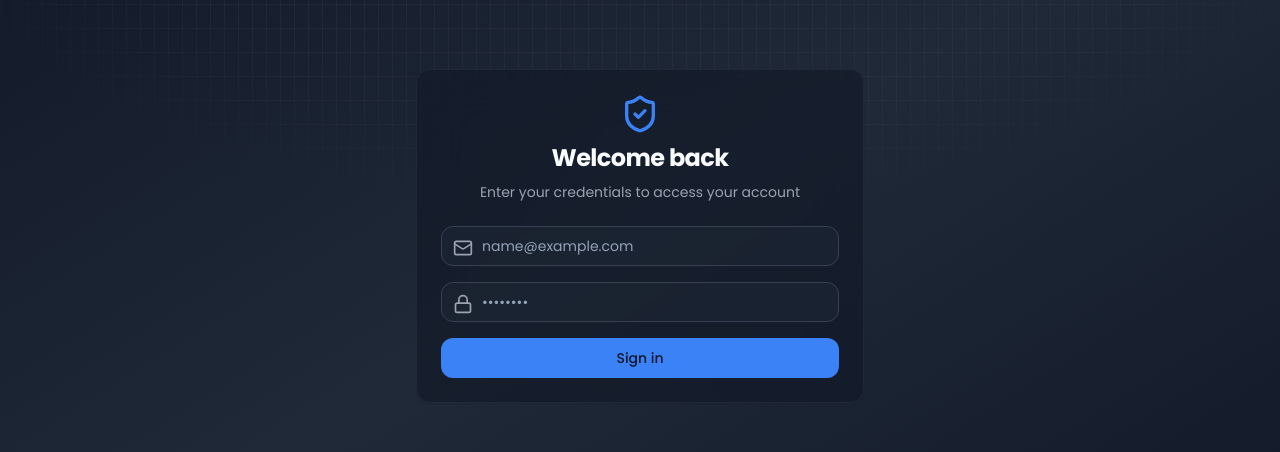
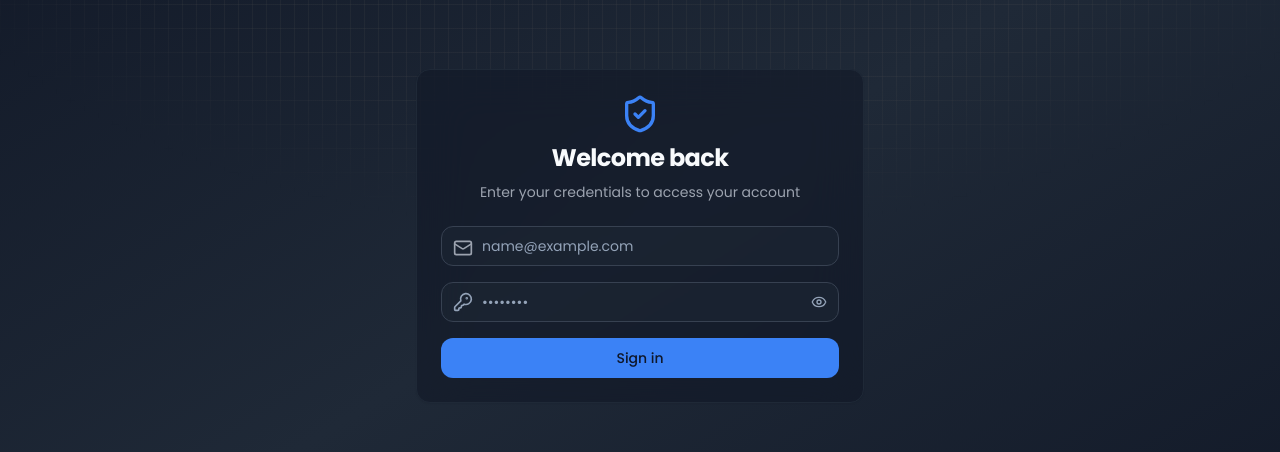
Before and after one commit to SinghAstra/Manual-Auth-Email-X, a Next.js app: page /admin/login in a window 1280 px wide. Shown: the part 164-616 px from the top of the page. Built offline with nearby package versions, Linux system fonts and the light colour scheme.

Commit message:
Admin Login Error Handling

```diff
--- a/app/(auth)/auth/login/page.tsx
+++ b/app/(auth)/auth/login/page.tsx
@@ -150,7 +150,7 @@ const LoginPage = () => {
                         <KeyRound className="absolute left-3 top-2.5 h-5 w-5 text-muted-foreground" />
                         <Input
                           type={showPassword ? "text" : "password"}
-                          placeholder="Enter your password"
+                          placeholder="••••••••"
                           className="pl-10 pr-10"
                           {...field}
                         />
--- a/app/admin/login/page.tsx
+++ b/app/admin/login/page.tsx
@@ -1,51 +1,141 @@
+"use client";
 import { Button } from "@/components/ui/button";
 import { Card } from "@/components/ui/card";
+import {
+  Form,
+  FormControl,
+  FormField,
+  FormItem,
+  FormLabel,
+  FormMessage,
+} from "@/components/ui/form";
 import { Input } from "@/components/ui/input";
-import { LockIcon, MailIcon, ShieldCheckIcon } from "lucide-react";
+import { loginSchema } from "@/lib/validations/auth";
+import { zodResolver } from "@hookform/resolvers/zod";
+import {
+  Eye,
+  EyeOff,
+  KeyRound,
+  Loader2,
+  MailIcon,
+  ShieldCheckIcon,
+} from "lucide-react";
+import { useState } from "react";
+import { useForm } from "react-hook-form";
+import { z } from "zod";
 
 function AdminLoginPage() {
+  const [showPassword, setShowPassword] = useState(false);
+  // const { toast } = useToast();
+  // const router = useRouter();
+
+  const form = useForm({
+    resolver: zodResolver(loginSchema),
+    defaultValues: {
+      email: "",
+      password: "",
+    },
+  });
+
+  const onSubmit = async (data: z.infer<typeof loginSchema>) => {
+    console.log("data --AdminLogin is ", data);
+  };
+
   return (
     <div className="min-h-screen bg-gradient-to-br from-gray-900 via-gray-800 to-gray-900 flex items-center justify-center p-4">
       <div className="absolute inset-0 bg-[linear-gradient(to_right,#4f4f4f2e_1px,transparent_1px),linear-gradient(to_bottom,#4f4f4f2e_1px,transparent_1px)] bg-[size:14px_24px] [mask-image:radial-gradient(ellipse_60%_50%_at_50%_0%,#000_70%,transparent_100%)]" />
 
       <Card className="w-full max-w-md bg-gray-900/60 border border-gray-800 backdrop-blur-xl">
-        <div className="p-6 space-y-6">
+        <Form {...form}>
+          <form
+            onSubmit={form.handleSubmit(onSubmit)}
+            className="p-6 space-y-6"
+          >
             <div className="space-y-2 text-center">
               <ShieldCheckIcon className="w-10 h-10 mx-auto text-primary" />
-            <h1 className="text-2xl font-bold tracking-tight">Welcome back</h1>
+              <h1 className="text-2xl font-bold tracking-tight">
+                Welcome back
+              </h1>
               <p className="text-sm text-gray-400">
                 Enter your credentials to access your account
               </p>
             </div>
 
             <div className="space-y-4">
-            <div className="space-y-2">
+              <FormField
+                control={form.control}
+                name="email"
+                render={({ field }) => (
+                  <FormItem>
+                    <FormLabel className="sr-only">Email</FormLabel>
                     <div className="relative">
                       <MailIcon className="absolute left-3 top-3 h-5 w-5 text-gray-400" />
+                      <FormControl>
                         <Input
+                          {...field}
                           className="pl-10 bg-gray-800/50 border-gray-700 focus:border-primary"
                           placeholder="name@example.com"
                           type="email"
                         />
+                      </FormControl>
                     </div>
-            </div>
+                    <FormMessage />
+                  </FormItem>
+                )}
+              />
 
-            <div className="space-y-2">
+              <FormField
+                control={form.control}
+                name="password"
+                render={({ field }) => (
+                  <FormItem>
+                    <FormLabel className="sr-only">Password</FormLabel>
+                    <FormControl>
                       <div className="relative">
-                <LockIcon className="absolute left-3 top-3 h-5 w-5 text-gray-400" />
+                        <KeyRound className="absolute left-3 top-2.5 h-5 w-5 text-muted-foreground" />
                         <Input
-                  className="pl-10 bg-gray-800/50 border-gray-700 focus:border-primary"
+                          {...field}
+                          className="pl-10 pr-10 bg-gray-800/50 border-gray-700 focus:border-primary"
                           placeholder="••••••••"
-                  type="password"
+                          type={showPassword ? "text" : "password"}
                         />
-              </div>
-            </div>
-
-            <Button className="w-full bg-primary hover:bg-primary/90 text-primary-foreground">
-              Sign in
+                        <Button
+                          type="button"
+                          variant="ghost"
+                          size="sm"
+                          className="absolute right-0 top-0 h-full px-3 py-2 hover:bg-transparent"
+                          onClick={() => setShowPassword(!showPassword)}
+                        >
+                          {showPassword ? (
+                            <EyeOff className="h-5 w-5 text-muted-foreground" />
+                          ) : (
+                            <Eye className="h-5 w-5 text-muted-foreground" />
+                          )}
                         </Button>
                       </div>
+                    </FormControl>
+                    <FormMessage />
+                  </FormItem>
+                )}
+              />
+
+              <Button
+                type="submit"
+                className="w-full bg-primary hover:bg-primary/90 text-primary-foreground"
+                disabled={form.formState.isSubmitting}
+              >
+                {form.formState.isSubmitting ? (
+                  <>
+                    <Loader2 className="h-4 w-4 mr-2 text-muted-foreground animate-spin" />
+                    Wait....
+                  </>
+                ) : (
+                  "Sign in"
+                )}
+              </Button>
             </div>
+          </form>
+        </Form>
       </Card>
     </div>
   );
--- a/components/ui/form.tsx
+++ b/components/ui/form.tsx
@@ -1,8 +1,8 @@
-"use client"
+"use client";
 
-import * as React from "react"
-import * as LabelPrimitive from "@radix-ui/react-label"
-import { Slot } from "@radix-ui/react-slot"
+import * as LabelPrimitive from "@radix-ui/react-label";
+import { Slot } from "@radix-ui/react-slot";
+import * as React from "react";
 import {
   Controller,
   ControllerProps,
@@ -10,23 +10,23 @@ import {
   FieldValues,
   FormProvider,
   useFormContext,
-} from "react-hook-form"
+} from "react-hook-form";
 
-import { cn } from "@/lib/utils"
-import { Label } from "@/components/ui/label"
+import { Label } from "@/components/ui/label";
+import { cn } from "@/lib/utils";
 
-const Form = FormProvider
+const Form = FormProvider;
 
 type FormFieldContextValue<
   TFieldValues extends FieldValues = FieldValues,
   TName extends FieldPath<TFieldValues> = FieldPath<TFieldValues>
 > = {
-  name: TName
-}
+  name: TName;
+};
 
 const FormFieldContext = React.createContext<FormFieldContextValue>(
   {} as FormFieldContextValue
-)
+);
 
 const FormField = <
   TFieldValues extends FieldValues = FieldValues,
@@ -38,21 +38,21 @@ const FormField = <
     <FormFieldContext.Provider value={{ name: props.name }}>
       <Controller {...props} />
     </FormFieldContext.Provider>
-  )
-}
+  );
+};
 
 const useFormField = () => {
-  const fieldContext = React.useContext(FormFieldContext)
-  const itemContext = React.useContext(FormItemContext)
-  const { getFieldState, formState } = useFormContext()
+  const fieldContext = React.useContext(FormFieldContext);
+  const itemContext = React.useContext(FormItemContext);
+  const { getFieldState, formState } = useFormContext();
 
-  const fieldState = getFieldState(fieldContext.name, formState)
+  const fieldState = getFieldState(fieldContext.name, formState);
 
   if (!fieldContext) {
-    throw new Error("useFormField should be used within <FormField>")
+    throw new Error("useFormField should be used within <FormField>");
   }
 
-  const { id } = itemContext
+  const { id } = itemContext;
 
   return {
     id,
@@ -61,36 +61,36 @@ const useFormField = () => {
     formDescriptionId: `${id}-form-item-description`,
     formMessageId: `${id}-form-item-message`,
     ...fieldState,
-  }
-}
+  };
+};
 
 type FormItemContextValue = {
-  id: string
-}
+  id: string;
+};
 
 const FormItemContext = React.createContext<FormItemContextValue>(
   {} as FormItemContextValue
-)
+);
 
 const FormItem = React.forwardRef<
   HTMLDivElement,
   React.HTMLAttributes<HTMLDivElement>
 >(({ className, ...props }, ref) => {
-  const id = React.useId()
+  const id = React.useId();
 
   return (
     <FormItemContext.Provider value={{ id }}>
       <div ref={ref} className={cn("space-y-2", className)} {...props} />
     </FormItemContext.Provider>
-  )
-})
-FormItem.displayName = "FormItem"
+  );
+});
+FormItem.displayName = "FormItem";
 
 const FormLabel = React.forwardRef<
   React.ElementRef<typeof LabelPrimitive.Root>,
   React.ComponentPropsWithoutRef<typeof LabelPrimitive.Root>
 >(({ className, ...props }, ref) => {
-  const { error, formItemId } = useFormField()
+  const { error, formItemId } = useFormField();
 
   return (
     <Label
@@ -99,15 +99,16 @@ const FormLabel = React.forwardRef<
       htmlFor={formItemId}
       {...props}
     />
-  )
-})
-FormLabel.displayName = "FormLabel"
+  );
+});
+FormLabel.displayName = "FormLabel";
 
 const FormControl = React.forwardRef<
   React.ElementRef<typeof Slot>,
   React.ComponentPropsWithoutRef<typeof Slot>
 >(({ ...props }, ref) => {
-  const { error, formItemId, formDescriptionId, formMessageId } = useFormField()
+  const { error, formItemId, formDescriptionId, formMessageId } =
+    useFormField();
 
   return (
     <Slot
@@ -121,15 +122,15 @@ const FormControl = React.forwardRef<
       aria-invalid={!!error}
       {...props}
     />
-  )
-})
-FormControl.displayName = "FormControl"
+  );
+});
+FormControl.displayName = "FormControl";
 
 const FormDescription = React.forwardRef<
   HTMLParagraphElement,
   React.HTMLAttributes<HTMLParagraphElement>
 >(({ className, ...props }, ref) => {
-  const { formDescriptionId } = useFormField()
+  const { formDescriptionId } = useFormField();
 
   return (
     <p
@@ -138,41 +139,44 @@ const FormDescription = React.forwardRef<
       className={cn("text-sm text-muted-foreground", className)}
       {...props}
     />
-  )
-})
-FormDescription.displayName = "FormDescription"
+  );
+});
+FormDescription.displayName = "FormDescription";
 
 const FormMessage = React.forwardRef<
   HTMLParagraphElement,
   React.HTMLAttributes<HTMLParagraphElement>
 >(({ className, children, ...props }, ref) => {
-  const { error, formMessageId } = useFormField()
-  const body = error ? String(error?.message) : children
+  const { error, formMessageId } = useFormField();
+  const body = error ? String(error?.message) : children;
 
   if (!body) {
-    return null
+    return null;
   }
 
   return (
     <p
       ref={ref}
       id={formMessageId}
-      className={cn("text-sm font-medium text-destructive", className)}
+      className={cn(
+        "text-xs font-medium text-destructive text-right",
+        className
+      )}
       {...props}
     >
       {body}
     </p>
-  )
-})
-FormMessage.displayName = "FormMessage"
+  );
+});
+FormMessage.displayName = "FormMessage";
 
 export {
-  useFormField,
   Form,
+  FormControl,
+  FormDescription,
+  FormField,
   FormItem,
   FormLabel,
-  FormControl,
-  FormDescription,
   FormMessage,
-  FormField,
-}
+  useFormField,
+};
```
Lines whose indentation alone changed are shown as unchanged.
